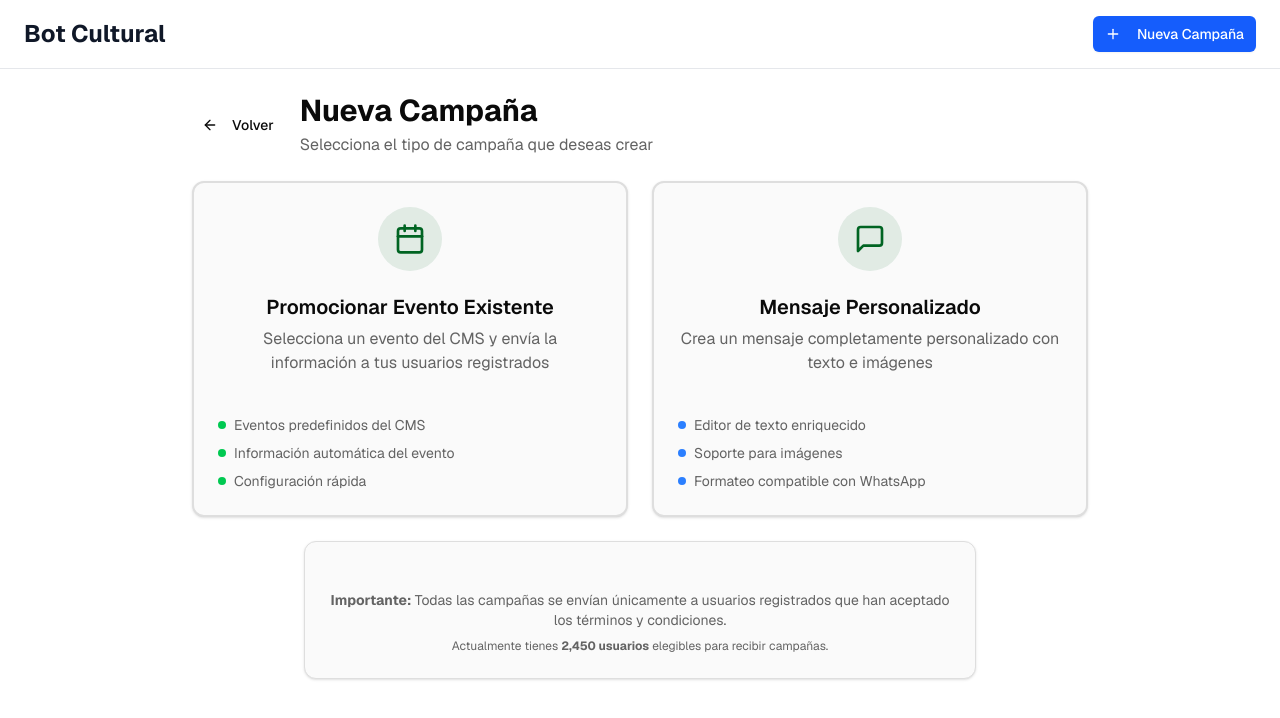
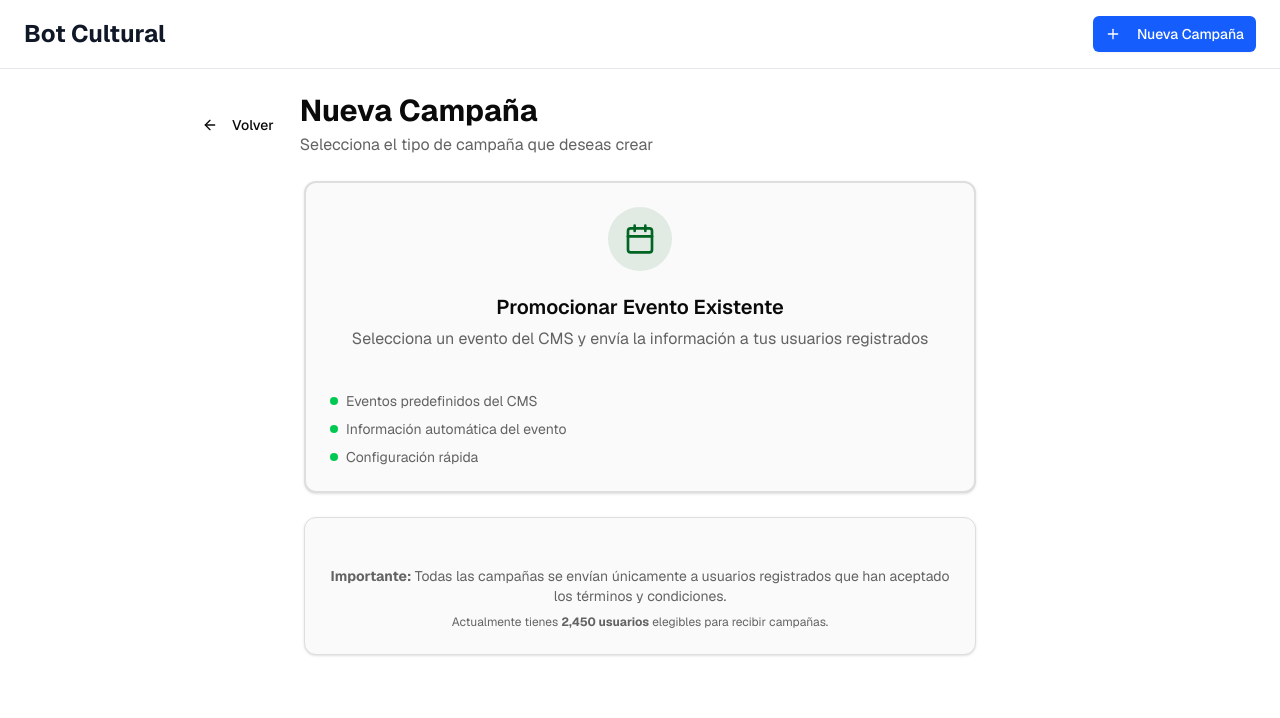
Before and after one commit to JordyMontalvo/admin-upc, a Next.js app: page /nueva-campana in a window 1280 px wide. Shown: the top 718 px of the page. Built offline with nearby package versions, Linux system fonts and the light colour scheme.

Commit message:
ocultar tab de mensaje personalizado

```diff
--- a/app/nueva-campana/page.tsx
+++ b/app/nueva-campana/page.tsx
@@ -2,7 +2,8 @@
 
 import { Button } from "@/components/ui/button"
 import { Card, CardContent, CardDescription, CardHeader, CardTitle } from "@/components/ui/card"
-import { ArrowLeft, Calendar, MessageSquare } from "lucide-react"
+import { ArrowLeft, Calendar } from "lucide-react"
+// import { MessageSquare } from "lucide-react" // Comentado: Mensaje personalizado deshabilitado
 import Link from "next/link"
 
 export default function CampaignTypePage() {
@@ -24,7 +25,7 @@ export default function CampaignTypePage() {
         </div>
 
         {/* Campaign Type Selection */}
-        <div className="grid grid-cols-1 md:grid-cols-2 gap-6 max-w-4xl mx-auto">
+        <div className="grid grid-cols-1 gap-6 max-w-2xl mx-auto">
           <Link href="/nueva-campana/evento">
             <Card className="h-full hover:shadow-lg transition-shadow cursor-pointer border-2 hover:border-primary/20">
               <CardHeader className="text-center pb-4">
@@ -55,7 +56,8 @@ export default function CampaignTypePage() {
             </Card>
           </Link>
 
-          <Link href="/nueva-campana/personalizado">
+          {/* Mensaje Personalizado - Comentado temporalmente */}
+          {/* <Link href="/nueva-campana/personalizado">
             <Card className="h-full hover:shadow-lg transition-shadow cursor-pointer border-2 hover:border-primary/20">
               <CardHeader className="text-center pb-4">
                 <div className="mx-auto w-16 h-16 bg-primary/10 rounded-full flex items-center justify-center mb-4">
@@ -83,7 +85,7 @@ export default function CampaignTypePage() {
                 </div>
               </CardContent>
             </Card>
-          </Link>
+          </Link> */}
         </div>
 
         {/* Info Section */}
```
